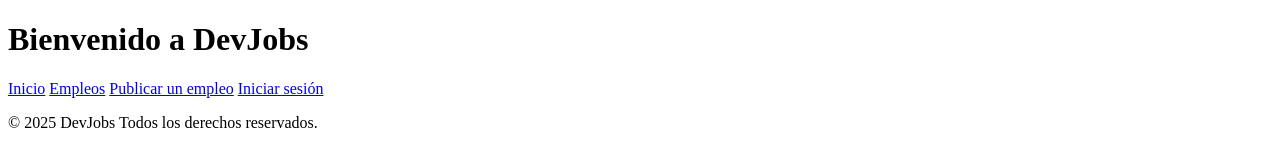
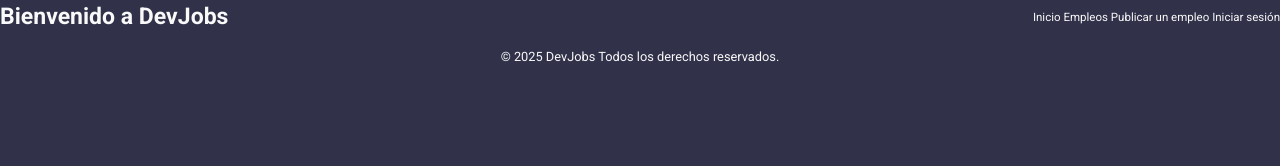
Before and after one commit to alizunega/jscamp_dev, a plain HTML site: page pages/index.html in a window 1280 px wide. Drawn offline with Linux system fonts and the light colour scheme.

Commit message:
cambio estructura y nombre de archivos

```diff
--- /dev/null
+++ b/css/reset.css
@@ -0,0 +1,58 @@
+/* ******** RESET ******** */
+* {
+    margin: 0;
+    padding: 0;
+}
+
+*,
+*::before,
+*::after {
+    box-sizing: border-box;
+}
+
+body {
+    min-height: 100dvh;
+}
+
+input,
+button,
+textarea,
+select {
+    font: inherit;
+}
+
+p {
+    text-wrap: pretty;
+}
+
+h1,
+h2,
+h3,
+h4,
+h5,
+h6 {
+    text-wrap: balance;
+}
+
+img,
+video,
+svg {
+    height: auto;
+    max-width: 100%;
+    vertical-align: middle;
+}
+
+@media (prefers-reduced-motion: reduce) {
+
+    *,
+    *::before,
+    *::after {
+        animation-duration: 0.01ms !important;
+        animation-iteration-count: 1 !important;
+        transition-duration: 0.01ms !important;
+        scroll-behavior: auto !important;
+        transition: none;
+    }
+}
+
+/* ******** RESET ******** */
--- /dev/null
+++ b/css/styles.css
@@ -0,0 +1,73 @@
+@import url("https://fonts.googleapis.com/css2?family=Lato:ital,wght@0,100;0,300;0,400;0,700;0,900;1,100;1,300;1,400;1,700;1,900&family=Roboto:ital,wght@0,100;0,300;0,400;0,500;0,700;0,900;1,100;1,300;1,400;1,500;1,700;1,900&display=swap");
+
+/* DEFINICION DE VARIABLES */
+:root {
+    --color-background: rgb(49, 49, 74);
+
+    --color-background-footer: #203754ae;
+
+    --color-buttons: rgba(136, 136, 251, 0.88);
+    --color-buttons-hover: #49316d;
+    --color-fonts: #f9f9f9;
+    --font-titulo: "Roboto", sans-serif;
+    --font-texto: "Lato", sans-serif;
+    --font-size_titulo: 1rem;
+    --font-size_texto: .8rem;
+}
+
+/* FIN DE DEFINICION DE VARIABLES */
+html,
+body {
+    margin: 0;
+    padding: 0;
+    line-height: 1.5;
+    min-height: 100dvh;
+    min-width: 100dvw;
+    overflow-x: hidden;
+}
+
+body {
+    background-color: var(--color-background);
+    color: var(--color-fonts);
+    font-size: var(--font-size_texto);
+    font-family: var(--font-titulo);
+    height: auto;
+    width: 100%;
+}
+
+ul {
+    list-style: none;
+}
+a {
+    text-decoration: none;
+    color: inherit;
+    margin: 0;
+    padding: 0;
+
+}
+/* header */
+/* formato header */
+header {
+    top: 0;
+    display: flex;
+    flex-flow: row nowrap;
+    justify-content: space-between;
+    align-items: center;
+    margin: 0;
+    padding: em;
+    background-color: var(--color-background-header);
+    font-family: var(--font-titulo);
+    font-size: 0.9em;
+    width: 100%;
+}
+
+/* footer */
+footer {
+    display: flex;
+    flex-flow: column nowrap;
+    justify-content: space-evenly;
+    align-items: center;
+    font-family: var(--font-size_texto);
+    margin-bottom: 0.7em;
+    margin-top: 1em;
+}
--- a/pages/index.html
+++ b/pages/index.html
@@ -4,6 +4,8 @@
     <meta charset="UTF-8">
     <meta name="viewport" content="width=device-width, initial-scale=1.0">
     <meta name="description" content="Encuentra las mejores ofertas de trabajo para desarrolladores en DevJobs.">
+    <link rel="stylesheet" href="../css/reset.css">
+    <link rel="stylesheet" href="../css/styles.css">
     <title>DevJobs</title>
 </head>
 <body>
```
Also changed, not shown: styles/style.css (deleted).
